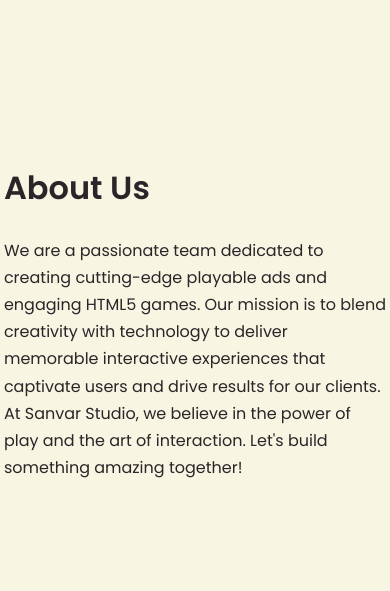
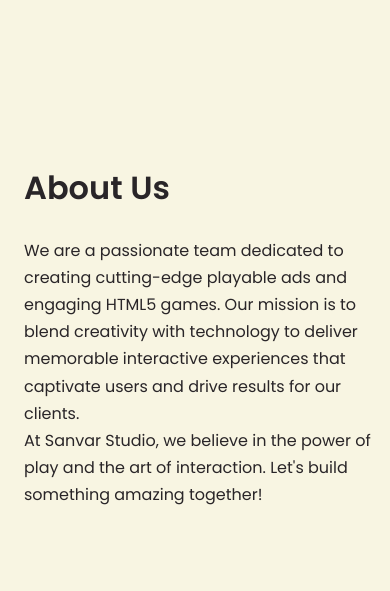
Before and after one commit to skunal148/sanvarstudio, a React (Vite) app: page / in a window 390 px wide. Shown: the part 774-1365 px from the top of the page. Built offline with nearby package versions, Linux system fonts and the light colour scheme.

Commit message:
responsiveness changes

```diff
--- a/src/App.css
+++ b/src/App.css
@@ -340,8 +340,8 @@
 .page-padding {
   padding-top: 65px;
   padding-bottom: 1rem;
-  margin-left: auto;
-  margin-right: auto;
+  padding-left: 1.25rem;
+  padding-right: 1.25rem;
   box-sizing: border-box;
 }
 
```
